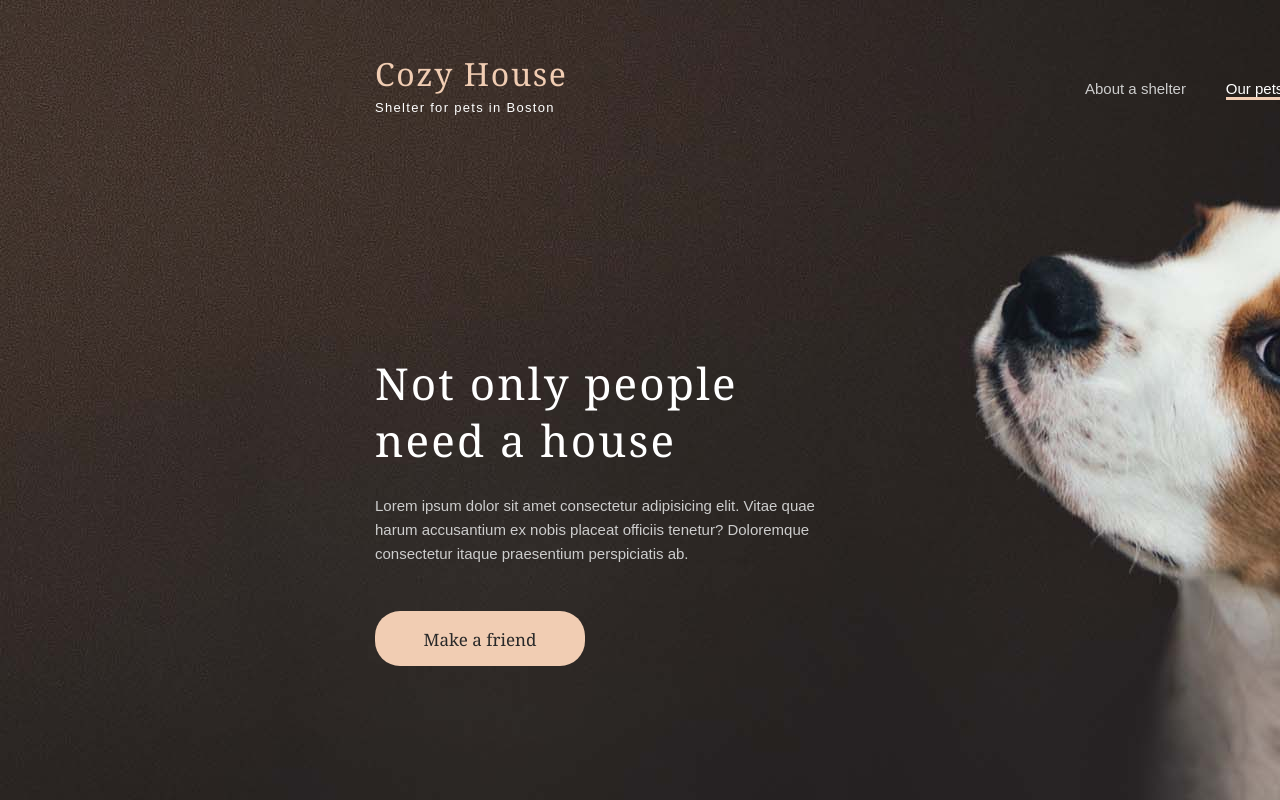
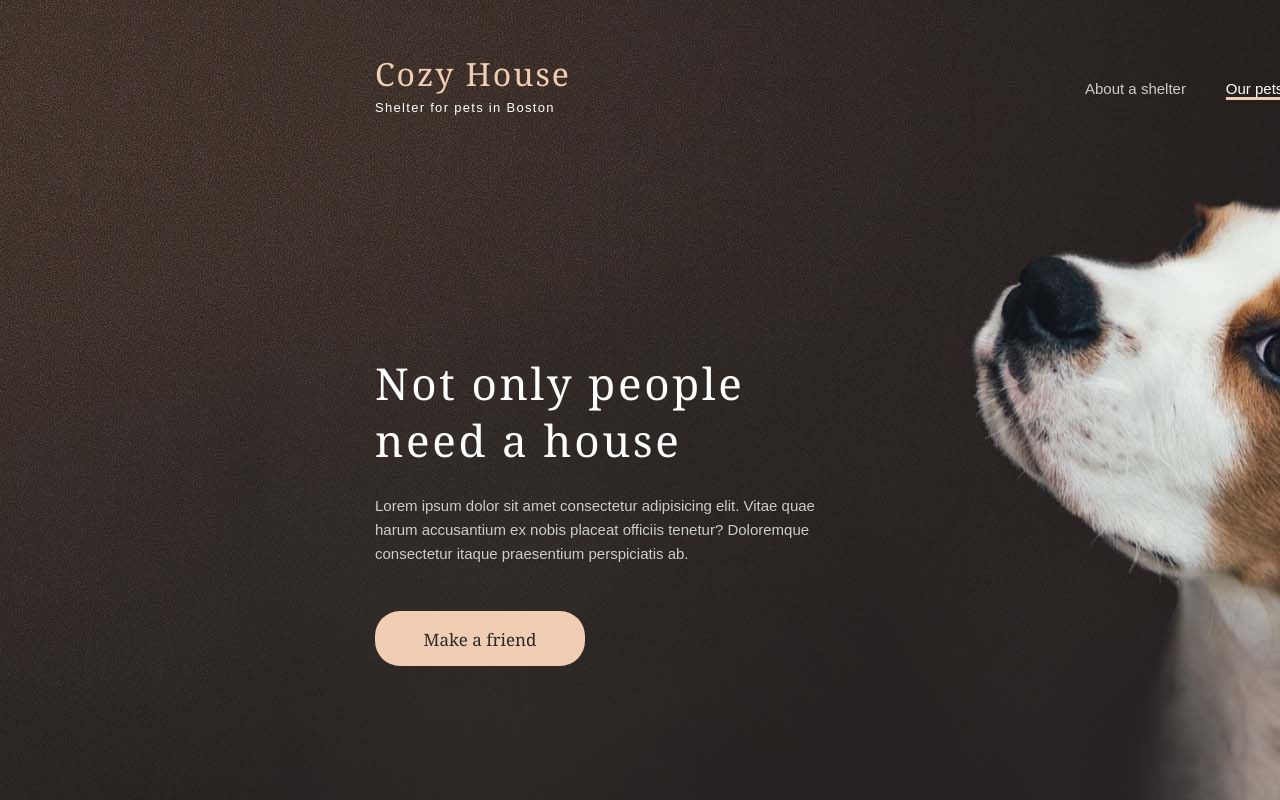
Before and after one commit to littlemary/figmasite, a plain HTML site: page index.html in a window 1280 px wide. Shown: the top 800 px of the page. Drawn offline with Linux system fonts and the light colour scheme.

Commit message:
index css update

```diff
--- a/css/style.css
+++ b/css/style.css
@@ -55,7 +55,7 @@ body{
     color: #cdcdcd;
     font-family: Arial, Helvetica, sans-serif;
     font-size: 15px;
-    line-height: 29px;
+    line-height: 30px;
     margin-bottom: 8px;
 }
 .menu__line > a:hover, .menu__line > a.active{
@@ -70,8 +70,8 @@ body{
     color:#f1cdb3;
     font-family: Georgia, serif;
     font-size: 32px;
-    font-weight: regular;
-    letter-spacing: 0.05em;
+    font-weight: 500;
+    letter-spacing: 0.060em;
 }
 .logo-desc {
     padding-top: 5px;
@@ -87,7 +87,7 @@ h1 {
     color: #fff;
     font-weight: 500;
     line-height: 57px;
-    letter-spacing: 0.05em;
+    letter-spacing: 0.060em;
 }
 
 h2{
```
